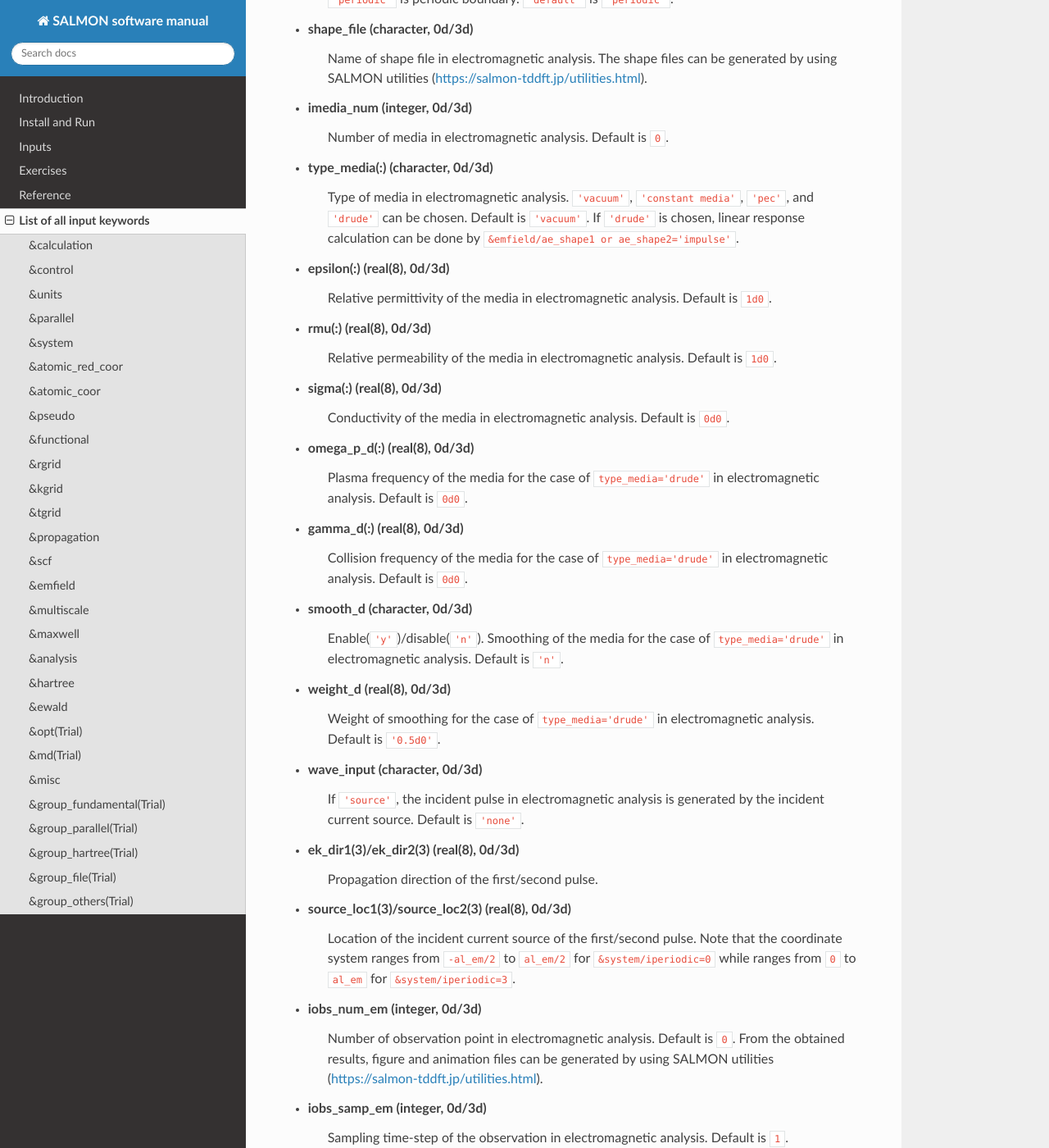
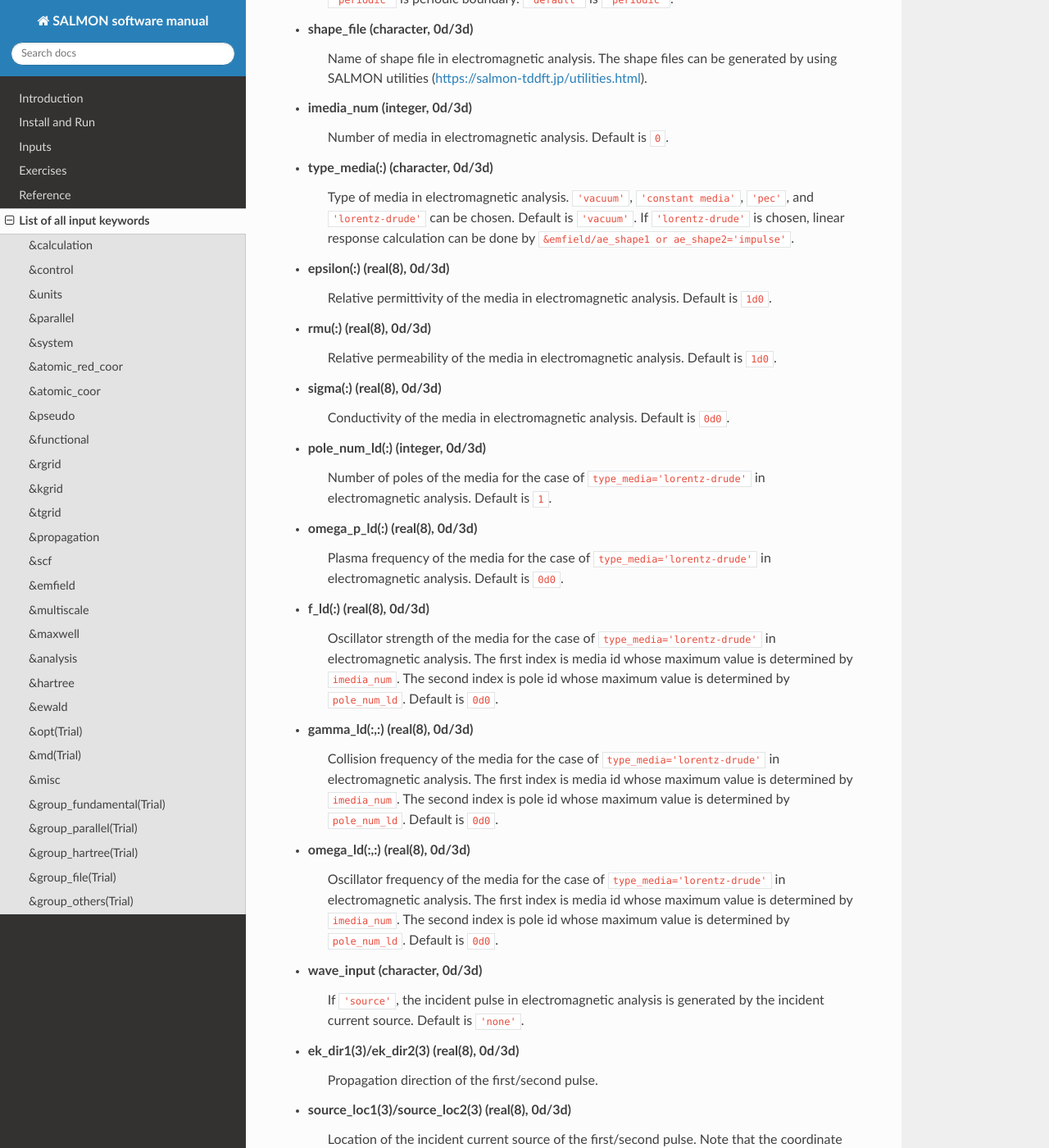
Before and after one commit to SALMON-TDDFT/SALMON-DOCS, a Sphinx documentation site: the page built from source/input_keyword_list.rst, in a window 1280 px wide and 1400 px high, scrolled down 15321 px. Shown: the whole window at 82% size. Built offline with Sphinx 7.4.7 and the Read the Docs theme 2.0.0, drawn with Linux system fonts in a browser that asks for light colours; formulas are drawn with MathJax 3; some of the changed text lies outside the part shown.

Commit message:
Update input_keyword_list.rst

```diff
--- a/source/input_keyword_list.rst
+++ b/source/input_keyword_list.rst
@@ -685,7 +685,7 @@ Input for psudopotentials. Size of array (:) is equal to ``&system/nelem``.
    Number of media in electromagnetic analysis. Default is ``0``.
 
 - **type_media(:)** (character, 0d/3d)
-   Type of media in electromagnetic analysis. ``'vacuum'``, ``'constant media'``, ``'pec'``, and ``'drude'`` can be chosen. Default is ``'vacuum'``. If ``'drude'`` is chosen, linear response calculation can be done by ``&emfield/ae_shape1 or ae_shape2='impulse'``.
+   Type of media in electromagnetic analysis. ``'vacuum'``, ``'constant media'``, ``'pec'``, and ``'lorentz-drude'`` can be chosen. Default is ``'vacuum'``. If ``'lorentz-drude'`` is chosen, linear response calculation can be done by ``&emfield/ae_shape1 or ae_shape2='impulse'``.
 
 - **epsilon(:)** (real(8), 0d/3d)
    Relative permittivity of the media in electromagnetic analysis. Default is ``1d0``.
@@ -696,17 +696,20 @@ Input for psudopotentials. Size of array (:) is equal to ``&system/nelem``.
 - **sigma(:)** (real(8), 0d/3d)
    Conductivity of the media in electromagnetic analysis. Default is ``0d0``.
 
-- **omega_p_d(:)** (real(8), 0d/3d)
-   Plasma frequency of the media for the case of ``type_media='drude'`` in electromagnetic analysis. Default is ``0d0``.
+- **pole_num_ld(:)** (integer, 0d/3d)
+   Number of poles of the media for the case of ``type_media='lorentz-drude'`` in electromagnetic analysis. Default is ``1``.
 
-- **gamma_d(:)** (real(8), 0d/3d)
-   Collision frequency of the media for the case of ``type_media='drude'`` in electromagnetic analysis. Default is ``0d0``.
+- **omega_p_ld(:)** (real(8), 0d/3d)
+   Plasma frequency of the media for the case of ``type_media='lorentz-drude'`` in electromagnetic analysis. Default is ``0d0``.
 
-- **smooth_d** (character, 0d/3d)
-   Enable(``'y'``)/disable(``'n'``). Smoothing of the media for the case of ``type_media='drude'`` in electromagnetic analysis. Default is ``'n'``.
+- **f_ld(:)** (real(8), 0d/3d)
+   Oscillator strength of the media for the case of ``type_media='lorentz-drude'`` in electromagnetic analysis. The first index is media id whose maximum value is determined by ``imedia_num``. The second index is pole id whose maximum value is determined by ``pole_num_ld``. Default is ``0d0``.
 
-- **weight_d** (real(8), 0d/3d)
-   Weight of smoothing for the case of ``type_media='drude'`` in electromagnetic analysis. Default is ``'0.5d0'``.
+- **gamma_ld(:,:)** (real(8), 0d/3d)
+   Collision frequency of the media for the case of ``type_media='lorentz-drude'`` in electromagnetic analysis. The first index is media id whose maximum value is determined by ``imedia_num``. The second index is pole id whose maximum value is determined by ``pole_num_ld``. Default is ``0d0``.
+
+- **omega_ld(:,:)** (real(8), 0d/3d)
+   Oscillator frequency of the media for the case of ``type_media='lorentz-drude'`` in electromagnetic analysis. The first index is media id whose maximum value is determined by ``imedia_num``. The second index is pole id whose maximum value is determined by ``pole_num_ld``. Default is ``0d0``.
 
 - **wave_input** (character, 0d/3d)
    If ``'source'``, the incident pulse in electromagnetic analysis is generated by the incident current source. Default is ``'none'``.
@@ -723,7 +726,7 @@ Input for psudopotentials. Size of array (:) is equal to ``&system/nelem``.
 - **iobs_samp_em** (integer, 0d/3d)
    Sampling time-step of the observation in electromagnetic analysis. Default is ``1``.
 
-- **obs_loc_em(:,3)** (integer, 0d/3d)
+- **obs_loc_em(:,3)** (real(8), 0d/3d)
    Location of the observation point in electromagnetic analysis. Note that the coordinate system ranges from ``-al_em/2`` to ``al_em/2`` for ``&system/iperiodic=0`` while ranges from ``0`` to ``al_em`` for ``&system/iperiodic=3``.
 
 - **obs_plane_em(:)** (character, 0d/3d)
```
Also changed, not shown: other parts of source/input_keyword_list.rst (+1 -1 lines).
